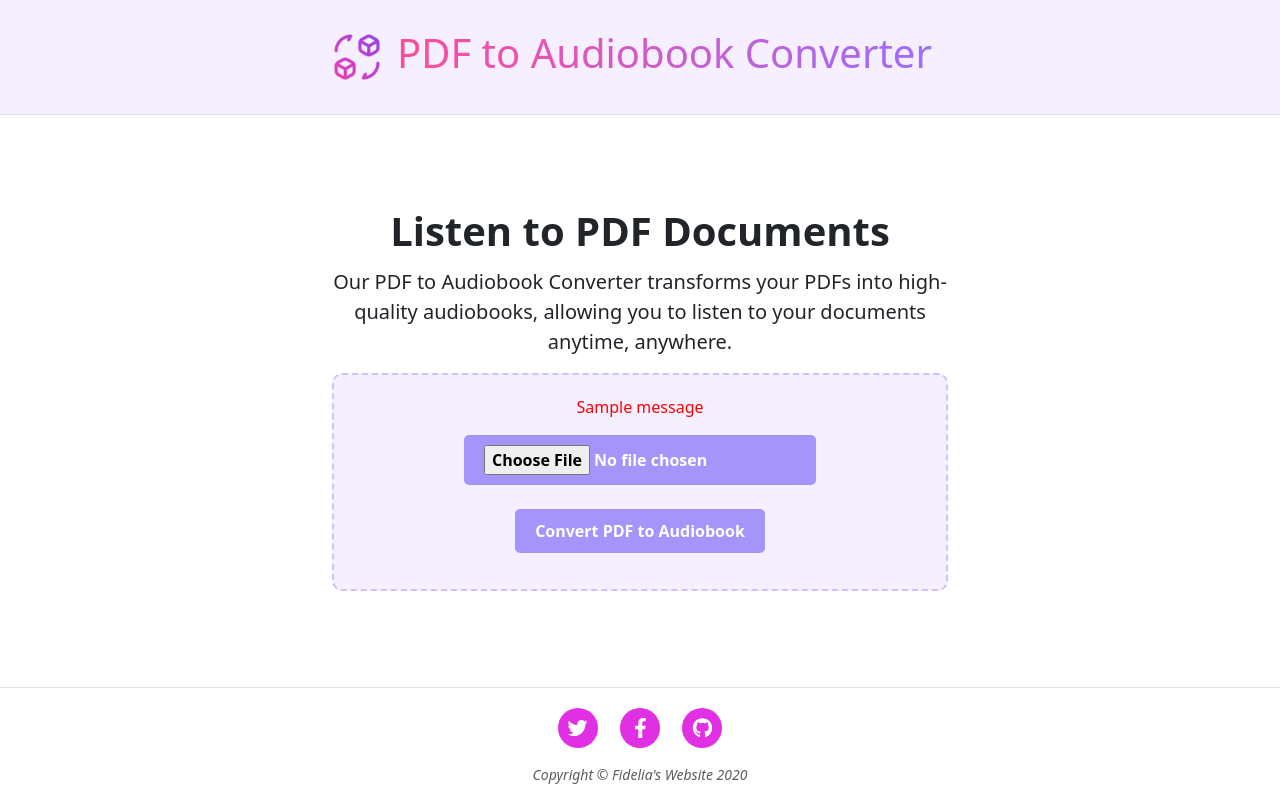
After one commit to freyafidelia96/100_DAYS_OF_CODE, a Flask app: template Portfolio Projects/PDF_TO_AUDIOBOOK/templates/start.html in a window 1280 px wide. The commit adds this page. Run offline with Flask 3, Linux system fonts and the light colour scheme; the template is opened without the code that fills it: most values are stand-ins (such as "Sample title", 1, 10 or a date in 2020); one stand-in notice (Sample message) is shown; some libraries are stand-ins or nearby versions.

Commit message:
New project

```diff
--- /dev/null
+++ b/Portfolio Projects/PDF_TO_AUDIOBOOK/static/style.css
@@ -0,0 +1,59 @@
+.icon {
+    margin-right: 15px;
+    width: 50px;   /* Control the width */
+    height: 50px;  /* Control the height */
+}
+
+.fs-4 {
+    background: linear-gradient(90deg, #ff4b99, #9c6dff); /* Define your two gradient colors */
+    -webkit-background-clip: text;  /* Clip the background to the text */
+    -webkit-text-fill-color: transparent;  /* Make the text color transparent to show the background */
+    background-clip: text;  /* For non-webkit browsers */
+}
+
+body {
+    font-family: 'Source Sans 3', sans-serif;
+    background-color: #A594F9;
+}
+
+header {
+    background-color: #F5EFFF;
+}
+
+.file-upload-container {
+    border: 2px dashed #CDC1FF;  /* Dashed border with teal color */
+    border-radius: 10px;          /* Rounded corners */
+    padding: 20px;                /* Padding inside the container */
+    background-color: #F5EFFF;    /* Light background color */
+    text-align: center;          /* Center align text and content */
+}
+
+.file {
+    display: inline-block;         /* Inline block for flexible width */
+    padding: 10px 20px;            /* Padding around the button */
+    background-color: #A594F9;     /* Green background color */
+    color: white;                  /* White text */
+    font-weight: bold;             /* Bold text for the button */
+    border-radius: 5px;            /* Rounded corners */
+    cursor: pointer;               /* Pointer cursor on hover */
+    border: none;                  /* Remove default border */
+    text-align: center;            /* Center the text inside the button */
+}
+
+.file:hover {
+    background-color: #e12fe4;     /* Slightly darker green on hover */
+}
+
+.list-inline-item {
+    margin-top: 20px;
+}
+
+/* Targeting all Font Awesome icons */
+footer .fa-circle {
+    color: #e12fe4; /* Change this to your desired color */
+}
+
+/* Hover effect for the icons */
+footer .fa-stack:hover .fa-circle:hover {
+    color: #850b87; /* Change icon color on hover */
+}
--- /dev/null
+++ b/Portfolio Projects/PDF_TO_AUDIOBOOK/templates/start.html
@@ -0,0 +1,95 @@
+<html lang="en">
+<head>
+    <meta charset="UTF-8">
+    <meta name="viewport" content="width=device-width, initial-scale=1.0">
+    <title>PDF to Audiobook Converter</title>
+    <link href="https://fonts.googleapis.com/css2?family=Source+Sans+3:wght@400;700&display=swap" rel="stylesheet">
+    <link rel="stylesheet" href="static/style.css">
+    <link
+      rel="icon"
+      type="image/x-icon"
+      href="{{ url_for('static', filename='images/favicon.ico') }}"
+    />
+
+    <script
+      src="https://use.fontawesome.com/releases/v6.3.0/js/all.js"
+      crossorigin="anonymous"
+    ></script>
+
+    {{ bootstrap.load_css() }}
+</head>
+<body>
+    <header class="d-flex flex-wrap justify-content-center py-3 mb-4 border-bottom">
+        <!-- Navigation-->
+        <nav class="navbar navbar-expand-lg navbar-light" id="mainNav">
+            <div class="container px-4 px-lg-5">
+                <a class="navbar-brand" href="/">
+                    <div class="d-flex align-items-center mb-3 mb-md-0 me-md-auto link-body-emphasis text-decoration-none">
+                        <img class="icon" src="static/images/convert.png" alt="Icon">
+                        <span class="fs-4"><h1>PDF to Audiobook Converter</h1></span>
+                    </div>
+                </a>
+
+            </div>
+        </nav>
+    </header>
+    <div class="px-4 py-5 my-5 text-center">
+        <div class="col-lg-6 mx-auto">
+          <h6 class="display-6 fw-bold lh-1 mb-3">Listen to PDF Documents</h6>
+          <p class="lead" id="definition">Our PDF to Audiobook Converter transforms your PDFs into high-quality audiobooks, allowing you to listen to your documents anytime, anywhere.</p>
+          <div class="file-upload-container">
+            {% with messages = get_flashed_messages() %}
+            {% if messages %}
+            {% for message in messages %}
+            <p class="flash" style="color: red;">{{ message }}</p>
+            {% endfor %}
+            {% endif %}
+            {% endwith %}
+            <form action="/upload" method="POST" enctype="multipart/form-data">
+                <input type="file" name="pdf" accept="application/pdf" class="file"><br><br>
+                <button type="submit" class="file">Convert PDF to Audiobook</button>
+            </form>
+          </div>
+        </div>
+    </div>
+    <footer class="border-top">
+        <div class="container px-4 px-lg-5">
+            <div class="row gx-4 gx-lg-5 justify-content-center">
+                <div class="col-md-10 col-lg-8 col-xl-7">
+                    <ul class="list-inline text-center">
+                        <li class="list-inline-item">
+                            <a href="https://x.com/FreyaFidelia" target="_blank" rel="noopener noreferrer">
+                                <span class="fa-stack fa-lg">
+                                    <i class="fas fa-circle fa-stack-2x"></i>
+                                    <i class="fab fa-twitter fa-stack-1x fa-inverse"></i>
+                                </span>
+                            </a>
+                        </li>
+                        <li class="list-inline-item">
+                            <a href="https://web.facebook.com/achi.freyaoreoluwa" target="_blank" rel="noopener noreferrer">
+                                <span class="fa-stack fa-lg">
+                                    <i class="fas fa-circle fa-stack-2x"></i>
+                                    <i class="fab fa-facebook-f fa-stack-1x fa-inverse"></i>
+                                </span>
+                            </a>
+                        </li>
+                        <li class="list-inline-item">
+                            <a href="https://github.com/freyafidelia96" target="_blank" rel="noopener noreferrer">
+                                <span class="fa-stack fa-lg">
+                                    <i class="fas fa-circle fa-stack-2x"></i>
+                                    <i class="fab fa-github fa-stack-1x fa-inverse"></i>
+                                </span>
+                            </a>
+                        </li>
+                    </ul>
+                    <div class="small text-center text-muted fst-italic">Copyright &copy; Fidelia's Website {{year}}</div>
+                </div>
+            </div>
+        </div>
+    </footer>
+    <!-- Bootstrap core JS-->
+    <script src="https://cdn.jsdelivr.net/npm/bootstrap@5.2.3/dist/js/bootstrap.bundle.min.js"></script>
+    <!-- Core theme JS-->
+    <script src="{{ url_for('static', filename='js/scripts.js') }}"></script>
+</body>
+</html>
--- a/WEB DEVELOPMENT PROJECTS/Day70/templates/header.html
+++ b/WEB DEVELOPMENT PROJECTS/Day70/templates/header.html
@@ -9,6 +9,7 @@
     <meta name="description" content="" />
     <meta name="author" content="" />
     <title>Fidelia's Blog</title>
+
     {% block styles %}
     <!-- Load Bootstrap-Flask CSS here -->
     {{ bootstrap.load_css() }}
```
Also changed, not shown: Portfolio Projects/PDF_TO_AUDIOBOOK/requirements.txt (added, +12 -0 lines), Portfolio Projects/PDF_TO_AUDIOBOOK/server.py (added, +87 -0 lines), Portfolio Projects/PDF_TO_AUDIOBOOK/templates/uploaded.html (added, +10 -0 lines), Portfolio Projects/PDF_TO_AUDIOBOOK/static/images/convert.png (added), Portfolio Projects/PDF_TO_AUDIOBOOK/static/images/favicon.ico (added), 3 other files.
